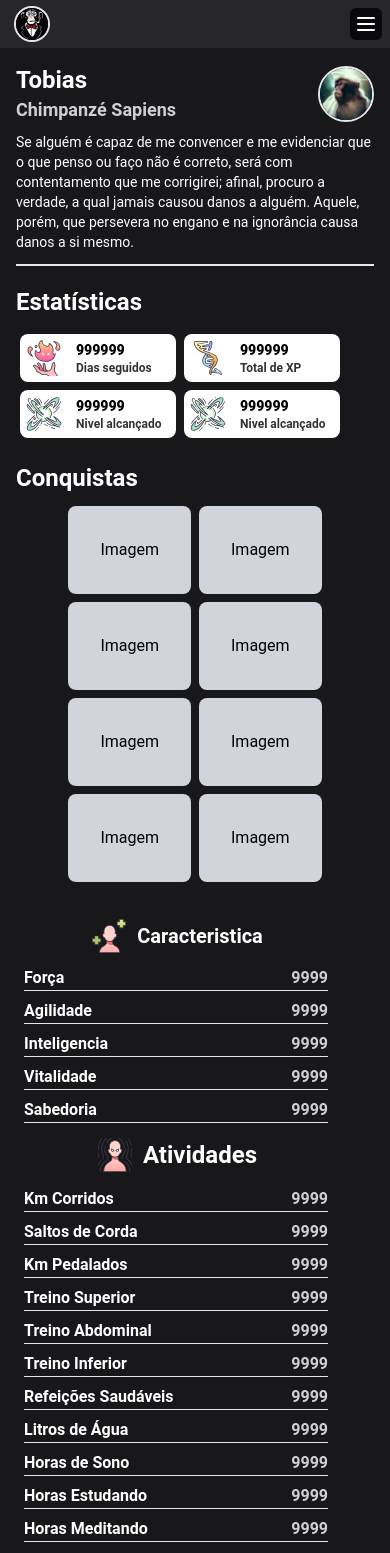
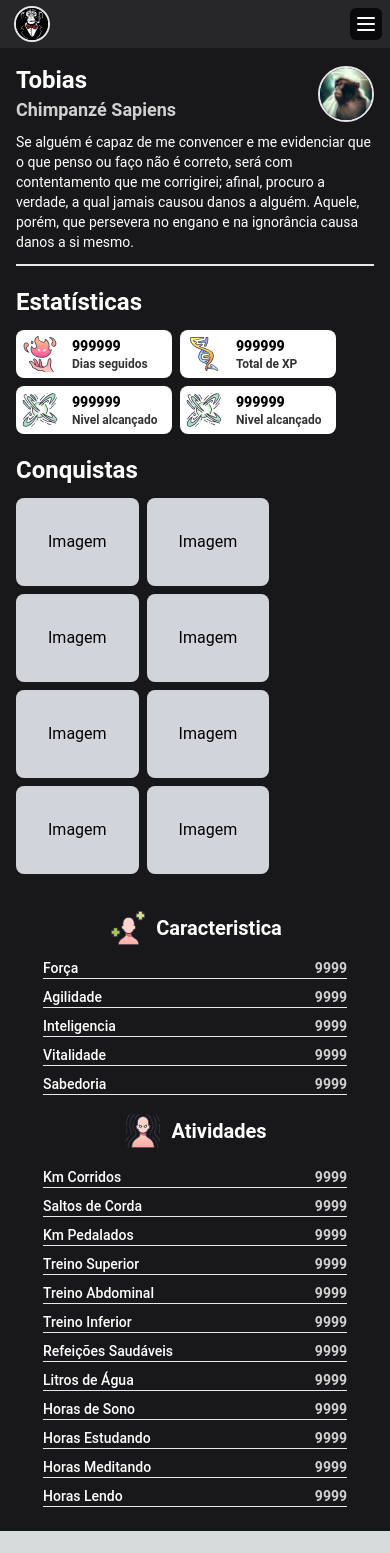
Before and after one commit to IsaacMagno/tobias_ts, a Next.js app: page /champions/id in a window 390 px wide. Shown: the top 1553 px of the page. After the commit the page ends 1531 px from the top, so only its background shows below. Built offline with nearby package versions, Linux system fonts and the light colour scheme.

Commit message:
feat: fix responsive desigin for 768

```diff
--- a/src/app/(main)/champions/[slug]/page.tsx
+++ b/src/app/(main)/champions/[slug]/page.tsx
@@ -8,7 +8,7 @@ import UserAchievements from "(main)/components/UserAchievements";
 
 const ChampionPage = () => {
   return (
-    <div className="flex flex-col lg:flex-row rounded-md lg:gap-6">
+    <div className="flex flex-col md:flex-row rounded-md md:gap-6 justify-center items-center lg:items-start">
       <div className="flex flex-col gap-5">
         {/* USER BIOGRAPHY */}
         <UserBiography />
--- a/src/app/(main)/components/UserAchievements.tsx
+++ b/src/app/(main)/components/UserAchievements.tsx
@@ -4,8 +4,8 @@ const UserAchievements = () => {
   return (
     <div className="flex flex-col gap-3">
       <h1 className="text-2xl font-bold">Conquistas</h1>
-      <div className="">
-        <ul className="flex gap-2 flex-wrap justify-center ">
+      <div className=" max-w-3xl">
+        <ul className="flex gap-2 flex-wrap">
           <li className="p-8 lg:p-14 bg-gray-300 rounded-lg">
             <span>
               <p className="text-black">Imagem</p>
--- a/src/app/(main)/components/UserBiography.tsx
+++ b/src/app/(main)/components/UserBiography.tsx
@@ -45,7 +45,7 @@ const UserBiography = () => {
             </div>
           )}
         </div>
-        <div className="flex mt-2">
+        <div className="flex mt-2 max-w-xl lg:max-w-2xl ">
           <span className="text-sm">
             Se alguém é capaz de me convencer e me evidenciar que o que penso ou
             faço não é correto, será com contentamento que me corrigirei;
--- a/src/app/(main)/components/UserStatistics.tsx
+++ b/src/app/(main)/components/UserStatistics.tsx
@@ -11,7 +11,7 @@ const UserStatistics = () => {
       <div>
         <h1 className="text-2xl font-bold ">Estatísticas</h1>
       </div>
-      <div className="flex flex-wrap gap-2 items-center  p-1">
+      <div className="flex flex-wrap gap-2 items-center">
         <div className="userstreaks-div">
           <span className="userstreaks-span">
             <Image
--- a/src/app/(main)/components/UserStats.tsx
+++ b/src/app/(main)/components/UserStats.tsx
@@ -6,8 +6,8 @@ import userActivitiesImage from "/public/userStats/activities.svg";
 
 const userStats = () => {
   return (
-    <section className="w-full h-full mt-4 lg:mt-0 max-w-xs p-2 lg:border-l-2 lg:px-4">
-      <div className="flex items-center justify-center gap-2  ">
+    <section className="w-full h-full mt-4 md:mt-0 max-w-xs md:w-[30vh] p-2 md:border-l-2 lg:px-4">
+      <div className="flex items-center justify-center gap-2">
         <Image src={userStatsImage} alt="user stats" className="w-10 h-10" />
 
         <h1 className="text-xl font-semibold my-4 ">Caracteristica</h1>
@@ -16,117 +16,131 @@ const userStats = () => {
       <ul className="list-none space-y-2">
         <li>
           <span className="flex justify-between border-b">
-            <p className="text-md font-semibold">Força</p>
-            <p className="text-md font-bold opacity-80">9999</p>
+            <p className="text-sm lg:text-[15px] font-medium">Força</p>
+            <p className="text-sm lg:text-[15px] font-bold opacity-80">9999</p>
           </span>
         </li>
         <li>
           <span className="flex justify-between border-b">
-            <p className="text-md font-semibold">Agilidade</p>
-            <p className="text-md font-bold opacity-80">9999</p>
+            <p className="text-sm lg:text-[15px] font-medium">Agilidade</p>
+            <p className="text-sm lg:text-[15px] font-bold opacity-80">9999</p>
           </span>
         </li>
         <li>
           <span className="flex justify-between border-b">
-            <p className="text-md font-semibold">Inteligencia</p>
-            <p className="text-md font-bold opacity-80">9999</p>
+            <p className="text-sm lg:text-[15px] font-medium">Inteligencia</p>
+            <p className="text-sm lg:text-[15px] font-bold opacity-80">9999</p>
           </span>
         </li>
         <li>
           <span className="flex justify-between border-b">
-            <p className="text-md font-semibold">Vitalidade</p>
-            <p className="text-md font-bold opacity-80">9999</p>
+            <p className="text-sm lg:text-[15px] font-medium">Vitalidade</p>
+            <p className="text-sm lg:text-[15px] font-bold opacity-80">9999</p>
           </span>
         </li>
         <li>
           <span className="flex justify-between border-b">
-            <p className="text-md font-semibold">Sabedoria</p>
-            <p className="text-md font-bold opacity-80">9999</p>
+            <p className="text-sm lg:text-[15px] font-medium">Sabedoria</p>
+            <p className="text-sm lg:text-[15px] font-bold opacity-80">9999</p>
           </span>
         </li>
       </ul>
 
-      <div className="flex items-center justify-center gap-2  ">
+      <div className="flex items-center justify-center gap-2 my-4 ">
         <Image
           src={userActivitiesImage}
           alt="user stats"
           className="w-10 h-10"
         />
 
-        <h1 className="text-2xl text-center font-semibold my-4">Atividades</h1>
+        <h1 className="text-xl font-semibold ">Atividades</h1>
       </div>
 
       <ul className="list-none space-y-2">
         <li>
           <span className="flex justify-between border-b">
-            <p className="text-md font-semibold">Km Corridos</p>
-            <p className="text-md font-bold opacity-80">9999</p>
+            <p className="text-sm lg:text-[15px] font-medium">Km Corridos</p>
+            <p className="text-sm lg:text-[15px] font-bold opacity-80">9999</p>
           </span>
         </li>
         <li>
           <span className="flex justify-between border-b">
-            <p className="text-md font-semibold">Saltos de Corda</p>
-            <p className="text-md font-bold opacity-80">9999</p>
+            <p className="text-sm lg:text-[15px] font-medium">
+              Saltos de Corda
+            </p>
+            <p className="text-sm lg:text-[15px] font-bold opacity-80">9999</p>
           </span>
         </li>
         <li>
           <span className="flex justify-between border-b">
-            <p className="text-md font-semibold">Km Pedalados</p>
-            <p className="text-md font-bold opacity-80">9999</p>
+            <p className="text-sm lg:text-[15px] font-medium">Km Pedalados</p>
+            <p className="text-sm lg:text-[15px] font-bold opacity-80">9999</p>
           </span>
         </li>
         <li>
           <span className="flex justify-between border-b">
-            <p className="text-md font-semibold">Treino Superior</p>
-            <p className="text-md font-bold opacity-80">9999</p>
+            <p className="text-sm lg:text-[15px] font-medium">
+              Treino Superior
+            </p>
+            <p className="text-sm lg:text-[15px] font-bold opacity-80">9999</p>
           </span>
         </li>
         <li>
           <span className="flex justify-between border-b">
-            <p className="text-md font-semibold">Treino Abdominal</p>
-            <p className="text-md font-bold opacity-80">9999</p>
+            <p className="text-sm lg:text-[15px] font-medium">
+              Treino Abdominal
+            </p>
+            <p className="text-sm lg:text-[15px] font-bold opacity-80">9999</p>
           </span>
         </li>
         <li>
           <span className="flex justify-between border-b">
-            <p className="text-md font-semibold">Treino Inferior</p>
-            <p className="text-md font-bold opacity-80">9999</p>
+            <p className="text-sm lg:text-[15px] font-medium">
+              Treino Inferior
+            </p>
+            <p className="text-sm lg:text-[15px] font-bold opacity-80">9999</p>
           </span>
         </li>
         <li>
           <span className="flex justify-between border-b">
-            <p className="text-md font-semibold">Refeições Saudáveis</p>
-            <p className="text-md font-bold opacity-80">9999</p>
+            <p className="text-sm lg:text-[15px] font-medium">
+              Refeições Saudáveis
+            </p>
+            <p className="text-sm lg:text-[15px] font-bold opacity-80">9999</p>
           </span>
         </li>
         <li>
           <span className="flex justify-between border-b">
-            <p className="text-md font-semibold">Litros de Água</p>
-            <p className="text-md font-bold opacity-80">9999</p>
+            <p className="text-sm lg:text-[15px] font-medium">Litros de Água</p>
+            <p className="text-sm lg:text-[15px] font-bold opacity-80">9999</p>
           </span>
         </li>
         <li>
           <span className="flex justify-between border-b">
-            <p className="text-md font-semibold">Horas de Sono</p>
-            <p className="text-md font-bold opacity-80">9999</p>
+            <p className="text-sm lg:text-[15px] font-medium">Horas de Sono</p>
+            <p className="text-sm lg:text-[15px] font-bold opacity-80">9999</p>
           </span>
         </li>
         <li>
           <span className="flex justify-between border-b">
-            <p className="text-md font-semibold">Horas Estudando</p>
-            <p className="text-md font-bold opacity-80">9999</p>
+            <p className="text-sm lg:text-[15px] font-medium">
+              Horas Estudando
+            </p>
+            <p className="text-sm lg:text-[15px] font-bold opacity-80">9999</p>
           </span>
         </li>
         <li>
           <span className="flex justify-between border-b">
-            <p className="text-md font-semibold">Horas Meditando</p>
-            <p className="text-md font-bold opacity-80">9999</p>
+            <p className="text-sm lg:text-[15px] font-medium">
+              Horas Meditando
+            </p>
+            <p className="text-sm lg:text-[15px] font-bold opacity-80">9999</p>
           </span>
         </li>
         <li>
           <span className="flex justify-between border-b">
-            <p className="text-md font-semibold">Horas Lendo</p>
-            <p className="text-md font-bold opacity-80">9999</p>
+            <p className="text-sm lg:text-[15px] font-medium">Horas Lendo</p>
+            <p className="text-sm lg:text-[15px] font-bold opacity-80">9999</p>
           </span>
         </li>
       </ul>
```
